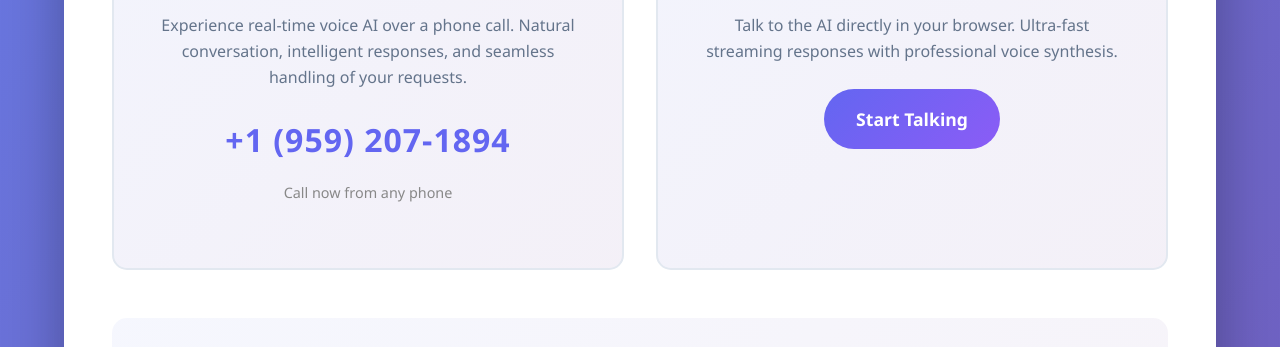
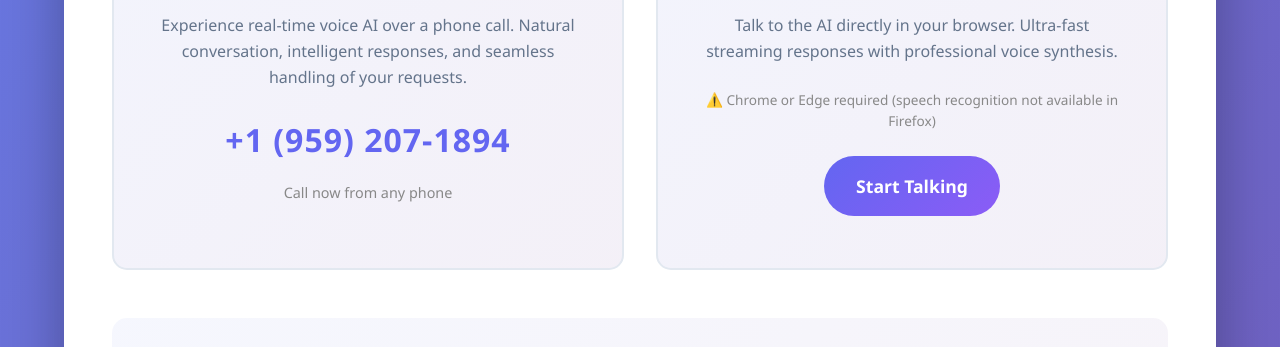
Before and after one commit to KlementMultiverse/KlementGeo.github.io, a plain HTML site: page lightboost-demo.html in a window 1280 px wide. Shown: the part 731-1078 px from the top of the page. Drawn offline with Linux system fonts and the light colour scheme.

Commit message:
Add browser compatibility warning for web voice chat

```diff
--- a/lightboost-demo.html
+++ b/lightboost-demo.html
@@ -329,6 +329,7 @@
           <div class="demo-icon">💬</div>
           <h3>Web Voice Chat</h3>
           <p>Talk to the AI directly in your browser. Ultra-fast streaming responses with professional voice synthesis.</p>
+          <p style="font-size: 0.85rem; color: #888; margin-top: 0.5rem;">⚠️ Chrome or Edge required (speech recognition not available in Firefox)</p>
           <a href="https://edwin-multilaciniate-ching.ngrok-free.dev/demo/realtime.html" class="demo-btn" target="_blank">Start Talking</a>
         </div>
       </div>
```
